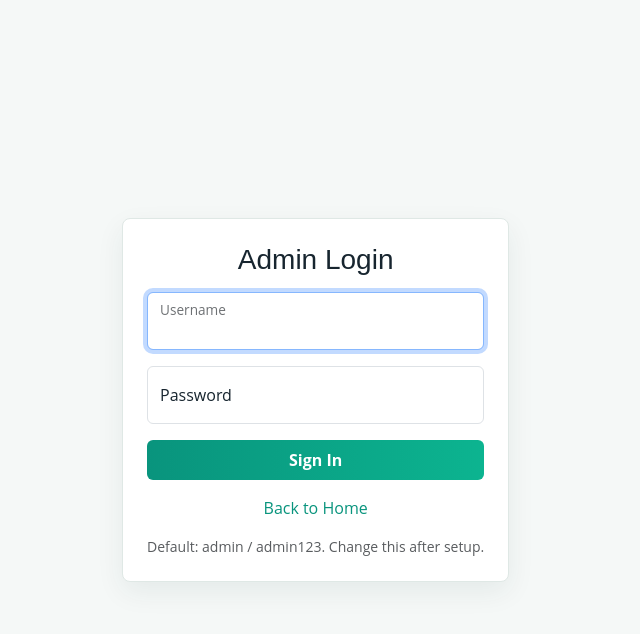
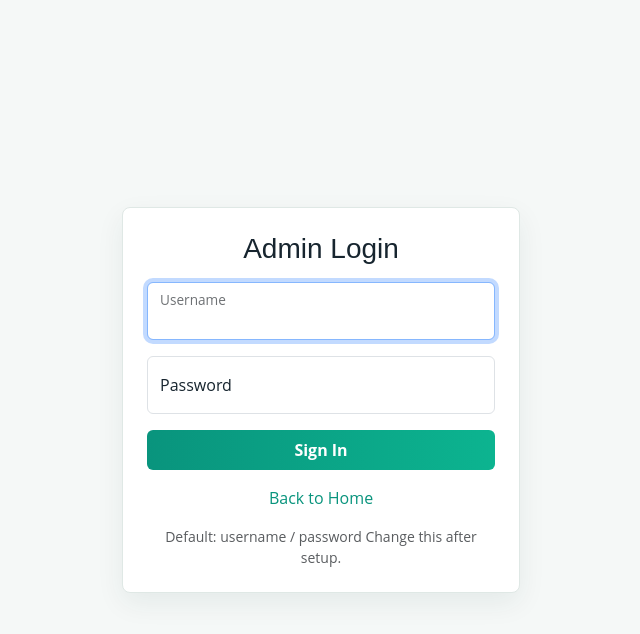
Before and after one commit to prashant-upadhyay17/Sahyog, a PHP site: page /admin/login.php in a window 1280 px wide. Shown: the top 634 px of the page, without its empty margins (319-959 px from the left). Run offline with PHP 8.4, Linux system fonts and the light colour scheme; some libraries are stand-ins or nearby versions.

Commit message:
Update login.php

```diff
--- a/admin/login.php
+++ b/admin/login.php
@@ -47,7 +47,7 @@ if ($_SERVER['REQUEST_METHOD'] === 'POST') {
         <div class="text-center mt-3">
             <a href="../index.php" class="text-decoration-none"><i class="bi bi-house-door"></i> Back to Home</a>
         </div>
-        <p class="small text-muted mt-3 mb-0 text-center">Default: admin / admin123. Change this after setup.</p>
+        <p class="small text-muted mt-3 mb-0 text-center">Default: username / password Change this after setup.</p>
     </form>
 </main>
 </body>
```
